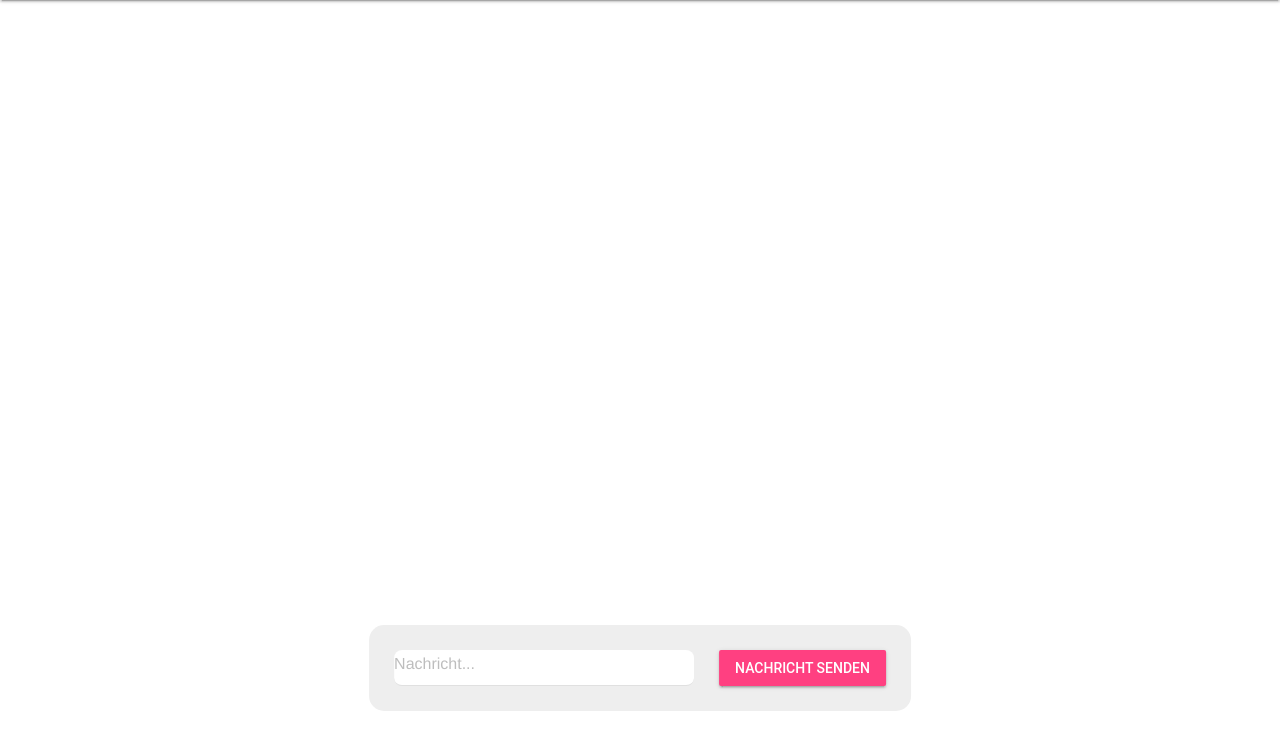
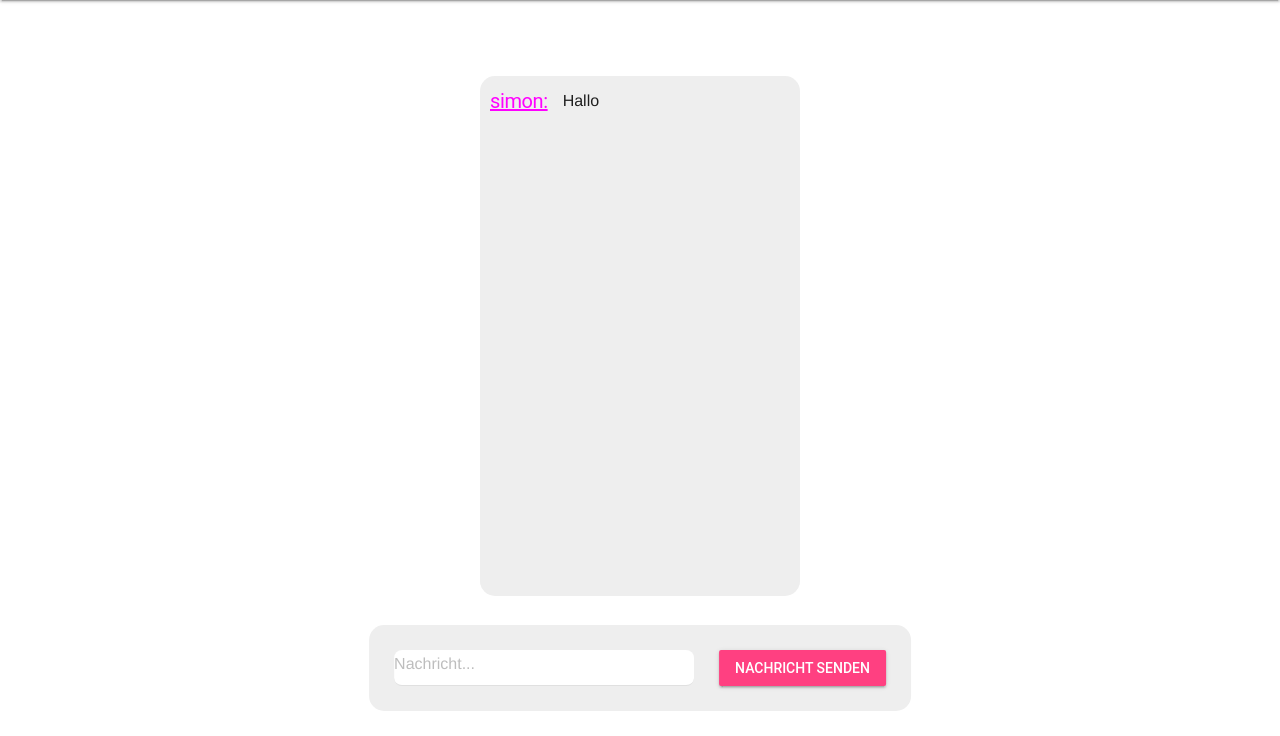
Before and after one commit to offSimonEsders/simple_chat, a Django app: page /chat/ in a window 1280 px wide. Shown: the part 64-800 px from the top of the page. Run offline with Django 5.2, Linux system fonts and the light colour scheme; the first user in the database is signed in; data comes from the database, SQL or seed files in the repository.

Commit message:
login and show messages

```diff
--- a/chat/templates/index.html
+++ b/chat/templates/index.html
@@ -39,11 +39,22 @@
         <div class="page-content">
             <!-- Your content goes here -->
 
+            {% if request.user.is_authenticated %}
+
+            <section class="chat-frame">
+                {% for message in messages %}
+                <div class="single-message">
+                    <h1>{{ message.author }}:</h1>
+                    <p>{{ message.text }}</p>
+                </div>
+                {% endfor %}
+            </section>
+
             <!-- Textfield with Floating Label -->
-            <form class="chat-form" action="#">
+            <form class="chat-form" action=" " method="post">
                 {% csrf_token %}
                 <div class="mdl-textfield mdl-js-textfield mdl-textfield--floating-label">
-                    <input class="mdl-textfield__input" type="text" id="sample3">
+                    <input name="message" class="mdl-textfield__input" type="text" id="sample3">
                     <label class="mdl-textfield__label" for="sample3">Nachricht...</label>
                 </div>
 
@@ -63,6 +82,39 @@
 </html>
 
 <style>
+    .chat-frame {
+        position: fixed;
+        height: 500px;
+        width: 300px;
+        padding: 10px;
+        border-radius: 15px;
+        background: #EEEEEE;
+        top: 50%;
+        left: 50%;
+        transform: translate(-50%, -50%);
+    }
+
+    .single-message {
+        display: flex;
+        align-items: center;
+        min-height: 30px;
+
+        h1 {
+            margin: 0;
+            margin-right: 15px;
+            font-size: 20px;
+            color: magenta;
+            text-decoration: underline;
+        }
+
+        p {
+            margin: 0;
+            font-size: 16px;
+            word-break: break-word;
+        }
+
+    }
+
     .chat-form {
         display: flex;
         align-items: center;
--- a/chat/views.py
+++ b/chat/views.py
@@ -1,8 +1,16 @@
 from django.shortcuts import render
+
+from chat.models import Message, Chat
+
 
 # Create your views here.
 
 def index(request):
     if request.method == 'POST':
-        print('Recived data')
-    return render(request, 'index.html', {'username': request.user})
+        print(f'Recived data {request.POST["message"]}')
+        Message.objects.create(text=request.POST["message"], chat=Chat.objects.get(id=2), author=request.user, receiver=request.user)
+    chatmessages = Message.objects.filter(chat__id=2)
+    return render(request, 'index.html', {'messages': chatmessages})
+
+def auth_view(request):
+    return render(request, 'auth.html')
--- a/simple_chat/urls.py
+++ b/simple_chat/urls.py
@@ -17,9 +17,10 @@ Including another URLconf
 from django.contrib import admin
 from django.urls import path
 
-from chat.views import index
+from chat.views import index, auth_view
 
 urlpatterns = [
     path('admin/', admin.site.urls),
-    path('chat/', index)
+    path('chat/', index),
+    path('login/', auth_view)
 ]
```
Also changed, not shown: other parts of chat/templates/index.html (+19 -0 lines), chat/templates/auth.html (added, +10 -0 lines), db.sqlite3.
